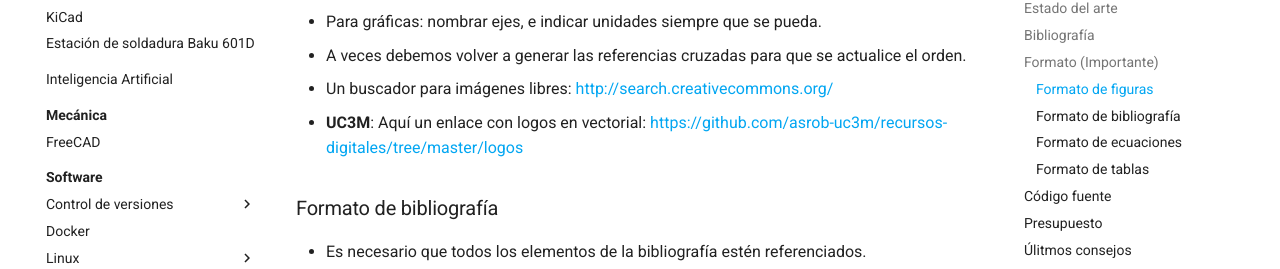
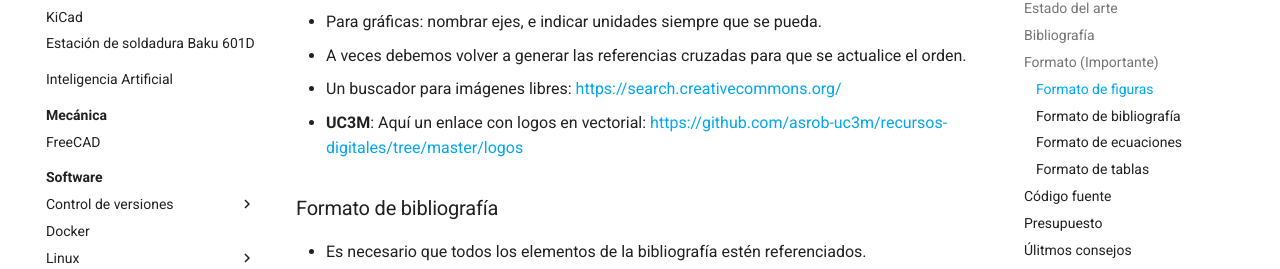
Before and after one commit to asrob-uc3m/tutoriales, an MkDocs documentation site: the page built from docs/writing/redactar.md, in a window 1280 px wide and 900 px high, scrolled down 3872 px. Shown: the part 181-450 px from the top of the window. Built offline with MkDocs 1.6.1 and Material for MkDocs 9.7.7, drawn with Linux system fonts in a browser that asks for light colours; comment, search, counter and statistics services are not loaded; some of the changed lines change nothing that is shown.

Commit message:
Update redactar.md

```diff
--- a/docs/writing/redactar.md
+++ b/docs/writing/redactar.md
@@ -2,11 +2,11 @@
 
 ## Herramientas
 
-Para redactar, existen dos herramientas populares: [Microsoft Word](https://es.wikipedia.org/wiki/Microsoft_Word), y [LaTeX](http://es.wikipedia.org/wiki/LaTeX). Microsoft Word es más visual, y LaTeX se parece más a programar. Una ventaja de LaTeX es que es Open Source, por tanto, si falla algo, puede ser difícil, pero tienes la posibilidad de arreglarlo.
+Para redactar, existen dos herramientas populares: [Microsoft Word](https://es.wikipedia.org/wiki/Microsoft_Word), y [LaTeX](https://es.wikipedia.org/wiki/LaTeX). Microsoft Word es más visual, y LaTeX se parece más a programar. Una ventaja de LaTeX es que es Open Source, por tanto, si falla algo, puede ser difícil, pero tienes la posibilidad de arreglarlo.
 
 ## Recursos UC3M
 
-Plantillas, documentación... Existe mucha documentación en webs oficiales ([1](https://www.uc3m.es/ss/Satellite/SecretariaVirtual/es/TextoMixta/1371210936260/Trabajo_de_Fin_de_Grado#defensa)), Campus Global, y en UC3M/Biblioteca ([2](http://uc3m.libguides.com/TFG))([3](http://uc3m.libguides.com/TFM)).
+Plantillas, documentación... Existe mucha documentación en webs oficiales ([1](https://www.uc3m.es/ss/Satellite/SecretariaVirtual/es/TextoMixta/1371210936260/Trabajo_de_Fin_de_Grado#defensa)), Campus Global, y en UC3M/Biblioteca ([2](https://uc3m.libguides.com/TFG))([3](https://uc3m.libguides.com/TFM)).
 
 Además de estos, mirar nuestros recursos digitales: <https://github.com/asrob-uc3m/recursos-digitales> (incluyen plantillas, [Matriz de Criterios de Evaluación de PFCs de la UC3M](https://github.com/asrob-uc3m/recursos-digitales/blob/master/plantillas/grado/uc3m_matriz_de_evaluacion_9_febrero_2018.pdf), hoja [Excel para presupuestos](https://github.com/asrob-uc3m/recursos-digitales/blob/master/plantillas/grado/Formulario_PresupuestoPFC-TFG.xlsx)...)
 
@@ -43,18 +43,18 @@ Además de estos, mirar nuestros recursos digitales: <https://github.com/asrob-u
         - Journals "top":
             - Indexados en Journal Citation Reports (JCR), donde a su vez cada categoría se desglosa en cuartiles (y el "top" es Q1). Sigue siendo relevante, pese a que la ANECA se ha pasado a métricas como DORA y CoARA según [esta noticia](https://www.aneca.es/-/aneca-se-adhiere-a-la-san-francisco-declaration-on-research-assessment-dora-y-a-la-coalition-for-advancing-research-assessment-coara-).
             - Generalistas: Son muy famosos `Nature` y `Science`.
-            - Robótica: [IEEE RAM](https://ramagazine.ieee.org), [IJRR](https://journals.sagepub.com/home/ijr), [T-RO](http://www.ieee-ras.org/publications/t-ro)...
+            - Robótica: [IEEE RAM](https://ramagazine.ieee.org), [IJRR](https://journals.sagepub.com/home/ijr), [T-RO](https://www.ieee-ras.org/publications/t-ro)...
         - Journals a evitar: suelen llamarse Predatory Journals (p.ej. <https://predatoryjournals.com/journals>)
     - Proceedings de conferencias: Artículos que se presentan en conferencias científicas. En general, con contenido más actual y breve que journals.
         - Proceedings "top":
             - Indexados en Web of Science (WOS).
-            - Robótica: [IROS](http://iros.org/), [ICRA](http://www.ieee-ras.org/conferences-workshops/fully-sponsored/icra), [RSS](http://www.roboticsconference.org), HUMANOIDS, HRI, ROMAN... (ver web de [IEEE-RAS](https://ras.papercept.net)).
+            - Robótica: [IROS](https://iros.org/), [ICRA](https://www.ieee-ras.org/conferences-workshops/fully-sponsored/icra), [RSS](https://www.roboticsconference.org), HUMANOIDS, HRI, ROMAN... (ver web de [IEEE-RAS](https://ras.papercept.net)).
             - Inteligencia Artificial y Computer Vision: [NeurIPS](https://neurips.cc) (ex-[NIPS](https://nips.cc)), [ICML](https://icml.cc), ECCV, CVPR, SOCML... (ver web de [handong1587](https://handong1587.github.io)).
             - Computer Graphics: [SIGGRAPH](https://www.siggraph.org).
             - Signal Processing: ICASSP.
         - También existen conferencias predatory. :(
-- Para localizar bibliografía científica, utiliza buscadores como [Google Académico](http://scholar.google.es) o [IEEExplore](http://ieeexplore.ieee.org/Xplore/guesthome.jsp?reload=true) que dispongan de la opción de importar citas a bibtex o semejante.
-    - **UC3M (acceso a buscadores JCR y WOS)**: Puedes acceder a los buscadores JCR dentro de [Información para investigadores](https://www.recursoscientificos.fecyt.es/servicios/informacion) > "ENLACE DE ACCESO DIRECTO A LAS B..." > [JCR](https://jcr-incites.fecyt.es/) o [WOS](http://wos-ic.fecyt.es/)
+- Para localizar bibliografía científica, utiliza buscadores como [Google Académico](https://scholar.google.es) o [IEEExplore](https://ieeexplore.ieee.org/Xplore/guesthome.jsp?reload=true) que dispongan de la opción de importar citas a bibtex o semejante.
+    - **UC3M (acceso a buscadores JCR y WOS)**: Puedes acceder a los buscadores JCR dentro de [Información para investigadores](https://www.recursoscientificos.fecyt.es/servicios/informacion) > "ENLACE DE ACCESO DIRECTO A LAS B..." > [JCR](https://jcr-incites.fecyt.es/) o [WOS](https://wos-ic.fecyt.es/)
     - **UC3M (acceso a buscador de normas UNE)**: [AENORMás UC3M](https://biblioteca2.uc3m.es/aquibiblioteca/2017/12/22/aenormas-nueva-suscripcion-a-normas-une-con-importantes-novedades/) > [https://biblioteca3.uc3m.es/RREE/recurso.php?recurso=AENOR](https://biblioteca3.uc3m.es/RREE/recurso.php?recurso=AENOR) > <https://plataforma.aenormas.aenor.com>
     - **UC3M (acceso estos recursos desde fuera de las redes del campus)**: Las subscripciones de la Biblioteca (p.ej. IEEExplore, JCR y WOS) funcionan de forma automática para dentro de las redes de los campus (cable, `WiFi-UC3M`, `eduroam` en campus). Para acceder externamente, puedes utilizar el servicio [VPN](https://www.uc3m.es/sdic/servicios/vpn).
 - Véase también la sección de [formato de citas bibliográficas](#formato-de-citas-bibliográficas).
@@ -80,7 +80,7 @@ Además de estos, mirar nuestros recursos digitales: <https://github.com/asrob-u
 - Figuras vectoriales. Siempre que se pueda (logotipos, diagramas de flujo, etc) crear y utilizar imágenes de tipo vectorial. Estas imágenes no se pixelan con cambios de zoom. Se recomienda Inkscape como la alternativa libre referencia (existen alternativas propietarias como Adobe Illustrator o Corel). Para generar diagramas, tanto yEd (freeware) como Dia (libre) son buneas opciones (también pensar en <https://mermaidjs.github.io/>). Powerpoint también puede exportar a formatos vectoriales. LaTeX permite también crear imágenes vectoriales, por ejemplo a través de TikZ. El formato vectorial editable más recomendable es el `.svg` de Inkscape, o los propios de cada programa. Para incrustar en documentos LaTeX (`pdflatex`), se recomienda exportar a PDF. Para incrustar en documentos Word, se recomienda exportar a EMF (o WMF si sale mal)(disponible en versión Windows de Inkscape).
 - Para gráficas: nombrar ejes, e indicar unidades siempre que se pueda.
 - A veces debemos volver a generar las referencias cruzadas para que se actualice el orden.
-- Un buscador para imágenes libres: <http://search.creativecommons.org/>
+- Un buscador para imágenes libres: <https://search.creativecommons.org/>
 - **UC3M**: Aquí un enlace con logos en vectorial: <https://github.com/asrob-uc3m/recursos-digitales/tree/master/logos>
 
 ### Formato de bibliografía
@@ -105,7 +105,7 @@ Además de estos, mirar nuestros recursos digitales: <https://github.com/asrob-u
 - Bulto de código fuente: La tendencia es no incluir bultos de código en una memoria, ni siquiera como anexo. Se sube a un lugar y se proporcional la URL.
 - Fragmentos de código fuente: Los fragmentos de código fuente en teoría no deberían ir como figuras. Específicamente, en LaTex, se suele utilizar el mecanismo [`listing`](https://en.wikibooks.org/wiki/LaTeX/Source_Code_Listings). `listing` tiene muchas opciones, incluida la de poner un marco alrededor y sintaxis (pone colores cual IDE, indicándole si es Python, JSON, etc).
 - Recomendación: Incluir diagramas (de flujo, UML, etc), que sí son figuras (y aplican las recomendaciones de la sección [figuras](#figuras)). Para trabajos con software en lenguajes de programación orientados a objetos (OOP), los diagramas de clases son casi indispensables.
-- También es un plus incluir un enlace a la documentación generada por [Doxygen](http://www.doxygen.nl/) (que además se puede configurar para generar distintos diagramas).
+- También es un plus incluir un enlace a la documentación generada por [Doxygen](https://www.doxygen.nl/) (que además se puede configurar para generar distintos diagramas).
 
 ## Presupuesto
 
```
